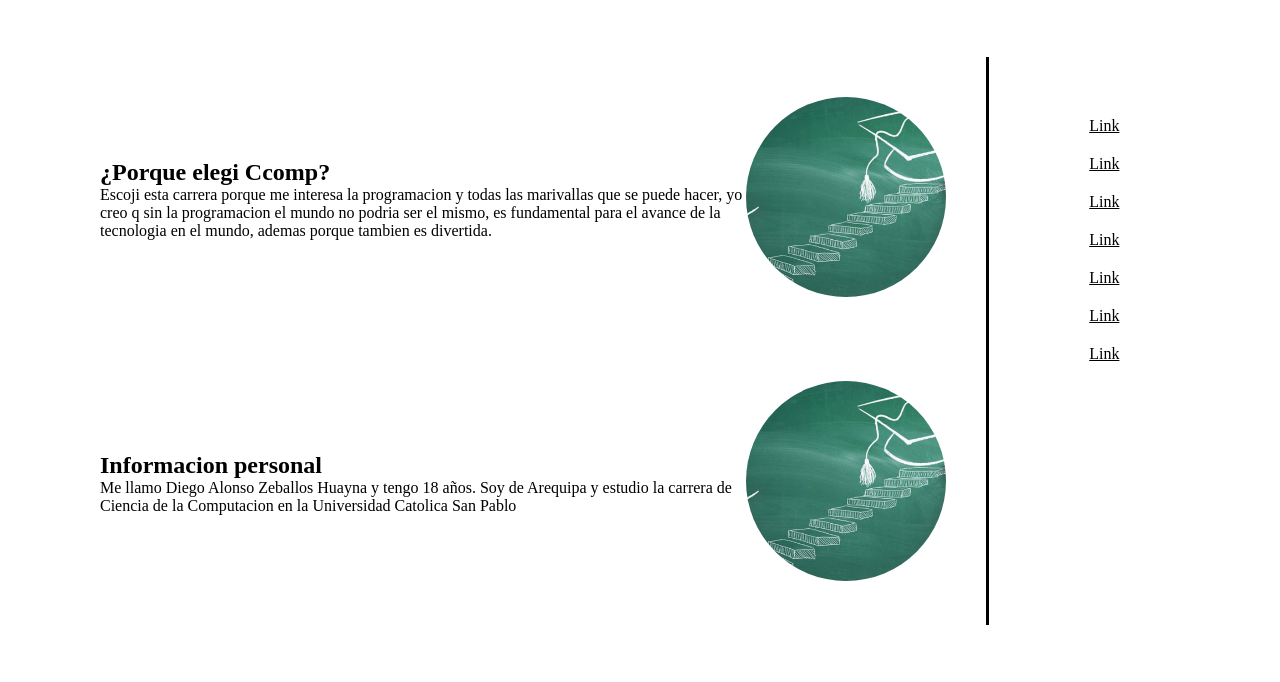
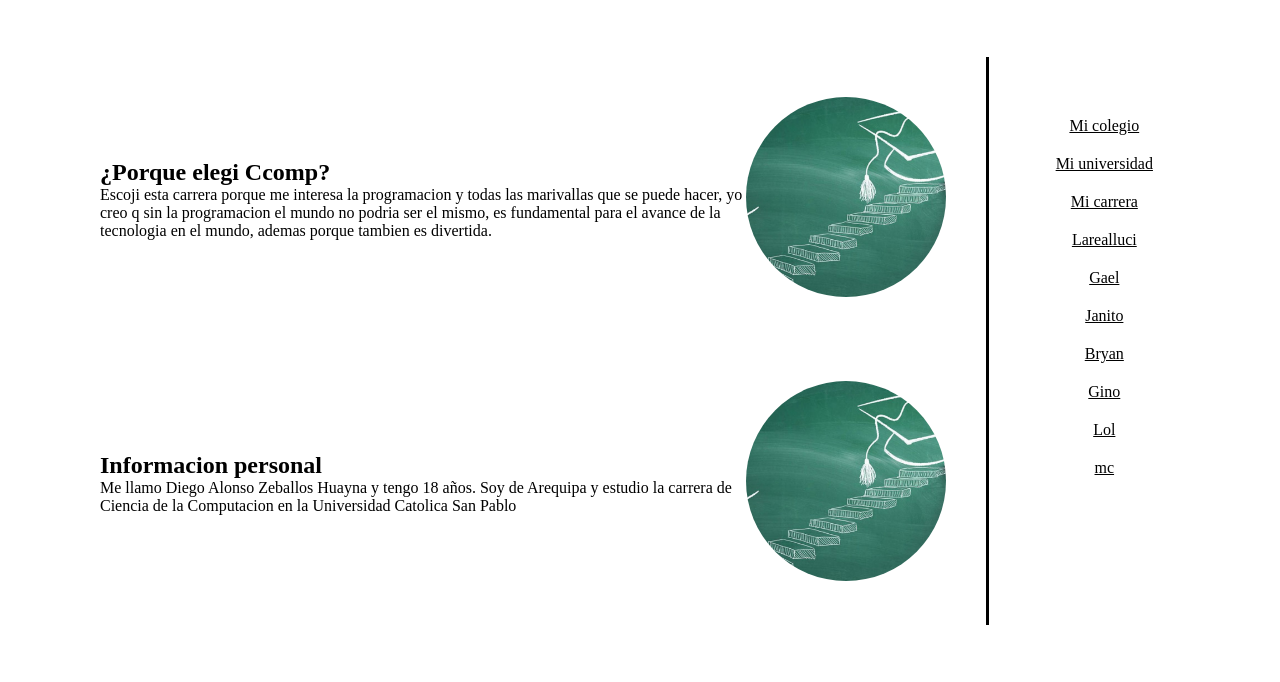
Before and after one commit to diegougu/Diego-Alonso-Zeballos-Huayna.github.io, a plain HTML site: page index.html in a window 1280 px wide. Shown: the part 118-800 px from the top of the page. Drawn offline with Linux system fonts and the light colour scheme.

Commit message:
Update index.html

```diff
--- a/index.html
+++ b/index.html
@@ -37,21 +37,25 @@
         </div>
         <div></div>
         <div class="Links">
-            <a href="">Link</a>
-            <a href="">Link</a>
-            <a href="">Link</a>
-            <a href="">Link</a>
-            <a href="">Link</a>
-            <a href="">Link</a>
-            <a href="">Link</a>
+            <a href="https://www.prescott.edu.pe/">Mi colegio</a>
+            <a href="https://ucsp.edu.pe/">Mi universidad</a>
+            <a href="https://cs.ucsp.edu.pe/">Mi carrera</a>
+            <a href="https://luci928.github.io/luci928.github.io-Luciel-Shaylor-Puma-Pfocco.github.io-/index.html">Larealluci</a>
+            <a href="https://gaelasg.github.io/">Gael</a>
+            <a href="https://hector-alejandro-novoa-soria.web.app/">Janito</a>
+            <a href="https://bryanaronvargasllerena.web.app/">Bryan</a>
+            <a href="https://ginosebastiand.github.io/">Gino</a>
+            <a href="https://www.leagueoflegends.com/es-es/">Lol</a>
+            <a href="https://www.minecraft.net/es-es">mc</a>
+
         </div>
     </div>
 
     <footer>
-        <p>Sos enorme hermano! Sabes que al principio me costo demasiado y em frustre como 5 veces abandonaba el proyecto y lo continuaba y no encontraba el error y así hasta que hoy pude terminar de codificar alfo tan sencillo como esto para algunos. En fin creo que era parte de aprendizaje, espero mas de tus videos
-            Sos enorme hermano! Sabes que al principio me costo demasiado y em frustre como 5 veces abandonaba el proyecto y lo continuaba y no encontraba el error y así hasta que hoy pude terminar de codificar alfo tan sencillo como esto para algunos. En fin creo que era parte de aprendizaje, espero mas de tus videos
-            Sos enorme hermano! Sabes que al principio me costo demasiado y em frustre como 5 veces abandonaba el proyecto y lo continuaba y no encontraba el error y así hasta que hoy pude terminar de codificar alfo tan sencillo como esto para algunos. En fin creo que era parte de aprendizaje, espero mas de tus videos
-            Sos enorme hermano! Sabes que al principio me costo demasiado y em frustre como 5 veces abandonaba el proyecto y lo continuaba y no encontraba el error y así hasta que hoy pude terminar de codificar alfo tan sencillo como esto para algunos. En fin creo que era parte de aprendizaje, espero mas de tus videos</p>
+        <p>Diego Alonso Zeballos Huayna Diego Alonso Zeballos Huayna Diego Alonso Zeballos Huayna Diego Alonso Zeballos Huayna Diego Alonso Zeballos Huayna Diego Alonso Zeballos Huayna
+            Diego Alonso Zeballos HuaynaDiego Alonso Zeballos HuaynaDiego Alonso Zeballos HuaynaDiego Alonso Zeballos HuaynaDiego Alonso Zeballos HuaynaDiego Alonso Zeballos Huayna
+            Diego Alonso Zeballos HuaynaDiego Alonso Zeballos HuaynaDiego Alonso Zeballos HuaynaDiego Alonso Zeballos HuaynaDiego Alonso Zeballos HuaynaDiego Alonso Zeballos Huayna
+            Diego Alonso Zeballos HuaynaDiego Alonso Zeballos HuaynaDiego Alonso Zeballos HuaynaDiego Alonso Zeballos HuaynaDiego Alonso Zeballos Huayna Diego Alonso Zeballos Huayna </p>
 
     </footer>
 </body>
```
